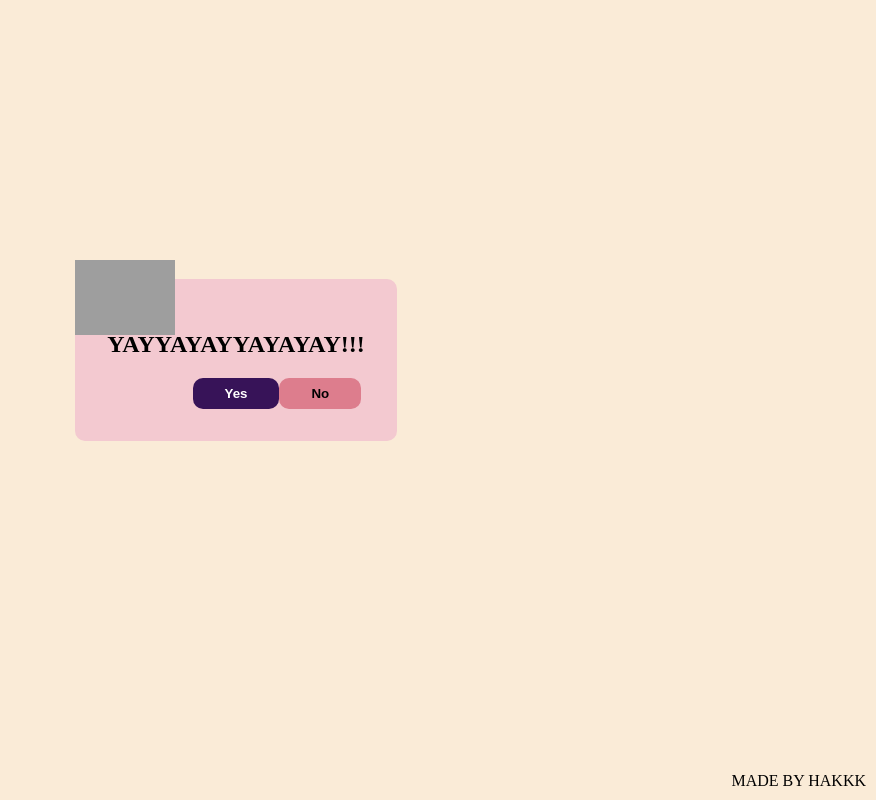
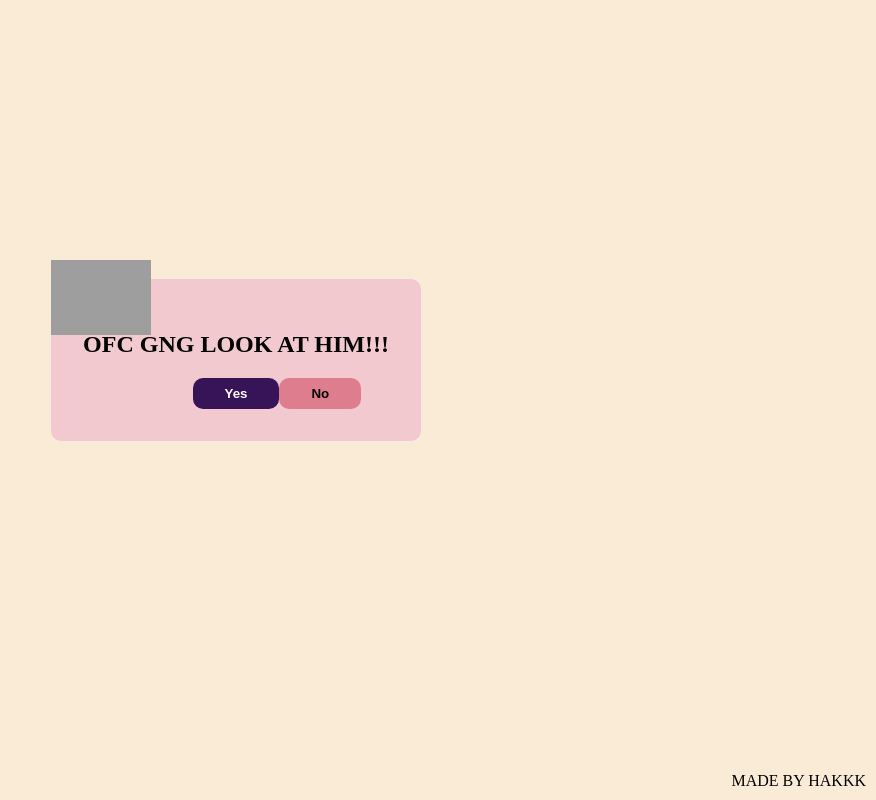
Before and after one commit to jgfggfg/Wanna-be-friends, a plain HTML site: page index.html in a window 1280 px wide. Both pictures are taken after a click on the button "Yes". Shown: the whole page, without its empty margins (404-1280 px from the left). Drawn offline with Linux system fonts and the light colour scheme; grey boxes are pictures that could not be loaded.

Commit message:
Update index.html

```diff
--- a/index.html
+++ b/index.html
@@ -2,7 +2,7 @@
 <html>
 <head>
     <link rel="stylesheet" href="styles.css">
-    <title>Wanna get to know each one another better</title>
+    <title>is ah long kdor touch</title>
 </head>
 <body>
   <p style="position: fixed; bottom: 0; right: 0; margin: 10px;">
@@ -12,7 +12,7 @@
   <img width="100" src="https://static.vecteezy.com/system/resources/previews/024/635/647/large_2x/pink-bow-isolated-on-transparent-background-generative-ai-free-png.png" alt="" style="position: absolute; top: 0; left: 0;">
 </div>
     <section class="container">
-        <h2 class="text">Wanna know each one another better??     </h2>
+        <h2 class="text">as you can see the title is ah long kdor touch     </h2>
         <button class="btn btnPrimary">Yes</button>
         <button class="btn btnSecondary">No</button>
     </section>
@@ -24,7 +24,7 @@
 
         // Agree button click
         btnAgree.addEventListener("click", () => {
-            text.innerText = "YAYYAYAYYAYAYAY!!!";
+            text.innerText = "OFC GNG LOOK AT HIM!!!";
         });
 
         // Disagree button dodge behavior
@@ -43,4 +43,5 @@
     </script>
 
 </body>
+
 </html>
```
